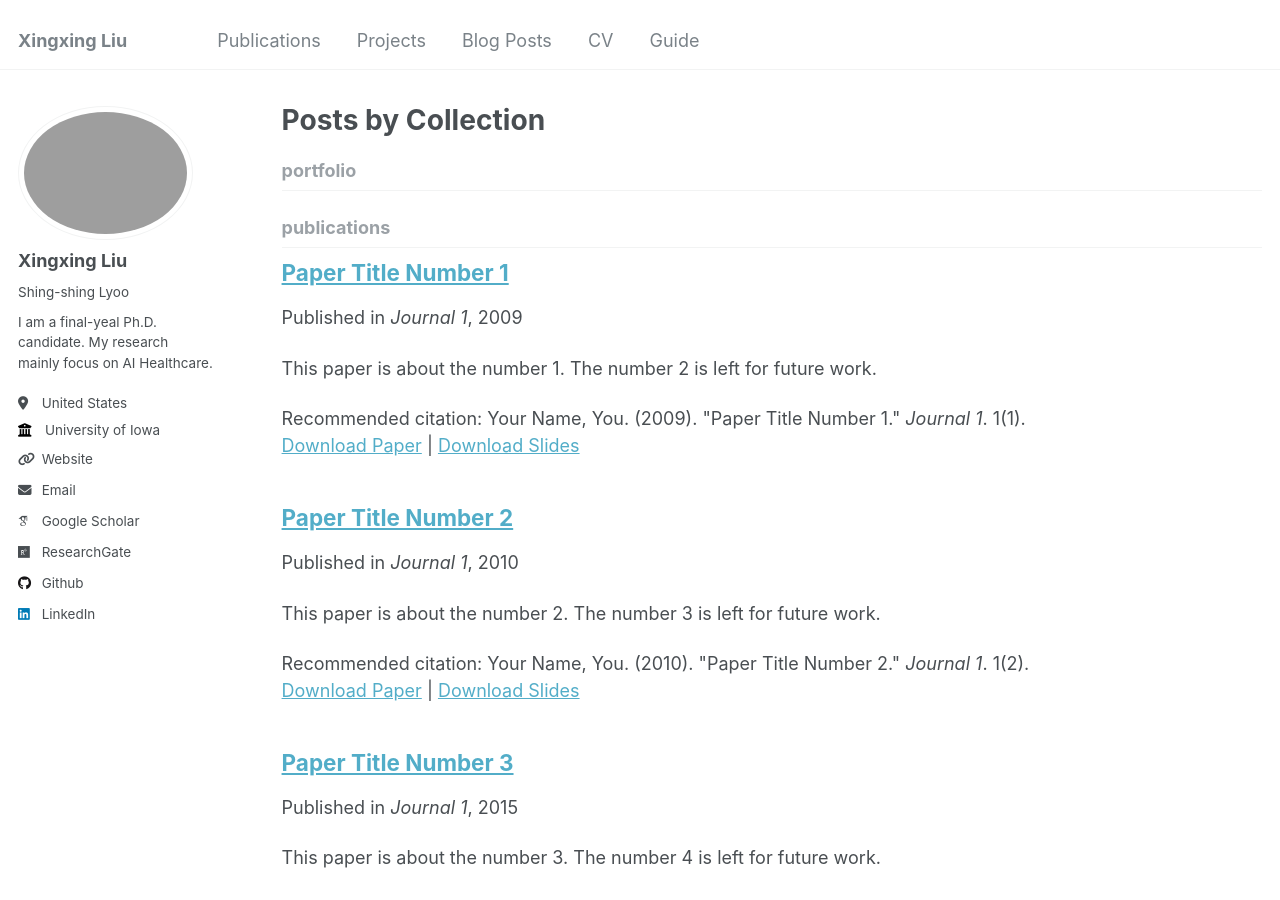
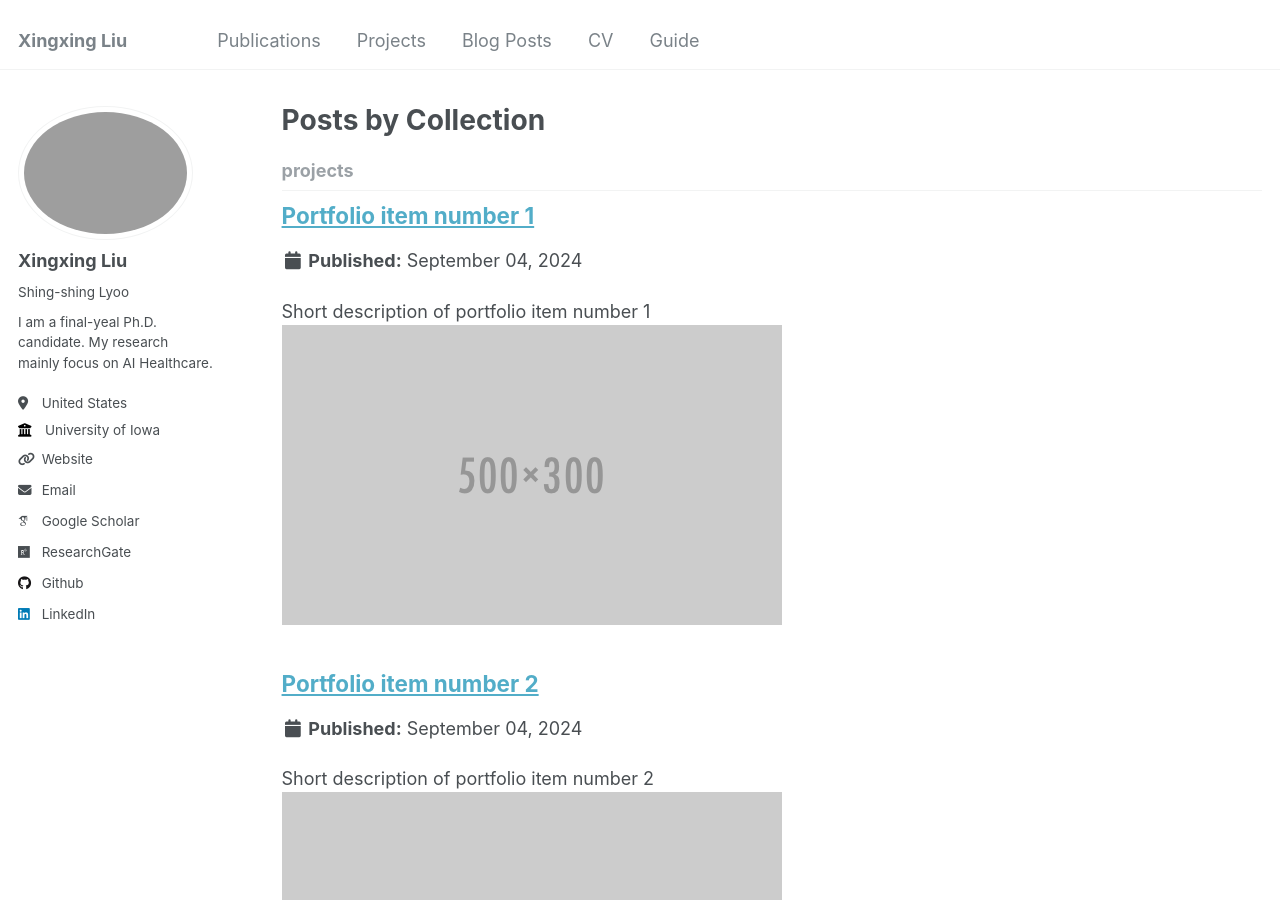
Before and after one commit to xxliu1996/xxliu1996.github.io, a Jekyll site: the page built from _pages/collection-archive.html, in a window 1280 px wide and 900 px high. Built offline with Jekyll 4.4.1, drawn with Linux system fonts in a browser that asks for light colours; some web fonts are replaced.

Commit message:
update project

```diff
--- a/_config.yml
+++ b/_config.yml
@@ -182,7 +182,7 @@
   publications:
     output: true
     permalink: /:collection/:path/
-  portfolio:
+  projects:
     output: true
     permalink: /:collection/:path/
   talks:
--- a/_pages/markdown.md
+++ b/_pages/markdown.md
@@ -14,7 +14,7 @@
 * Single pages: _pages/
 * Collections of pages are .md or .html files in:
   * _publications/
-  * _portfolio/
+  * _projects/
   * _posts/
   * _teaching/
   * _talks/
```
